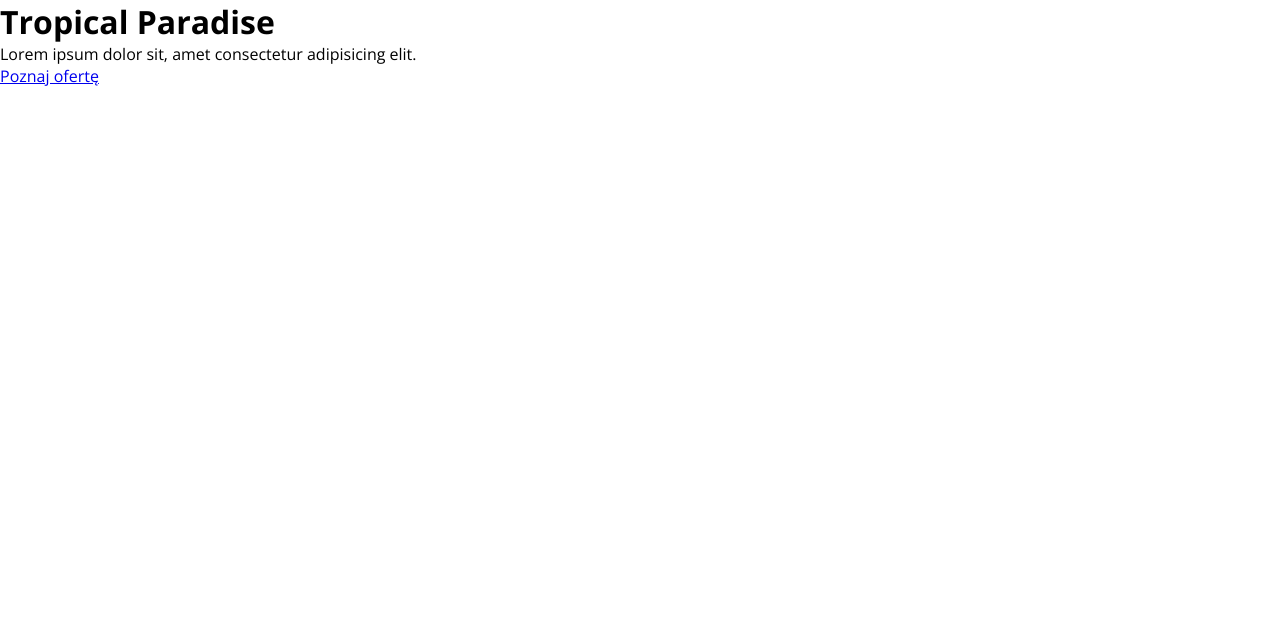
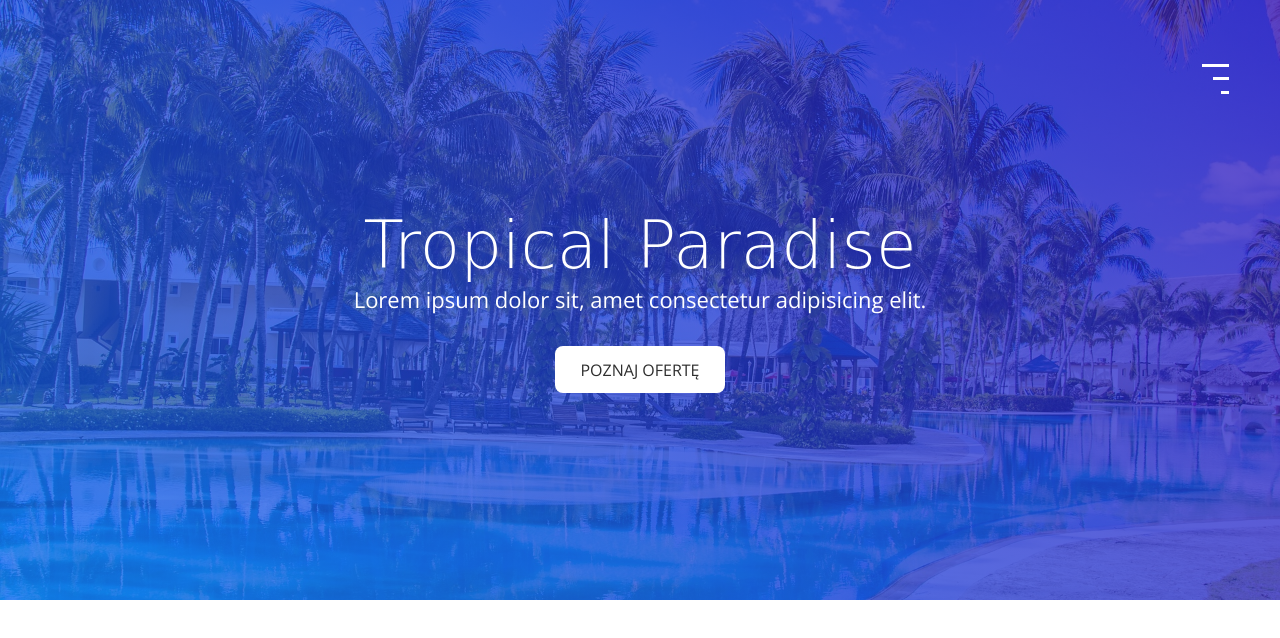
Before and after one commit to marrrcysiaaa/tropical-paradise, a plain HTML site: page index.html in a window 1280 px wide. Drawn offline with nearby package versions, Linux system fonts and the light colour scheme.

Commit message:
header cz1, cz2 + header media quieres

```diff
--- a/scss/_mixins.scss
+++ b/scss/_mixins.scss
@@ -7,3 +7,10 @@
 	transition: width 0.3s;
 
 }
+
+@mixin heroImages ($bgImg) {
+	background-image: c.$blue-gradient, url($bgImg);
+	background-size: cover;
+	background-position: center;
+	background-attachment: fixed;
+}
--- a/scss/style.scss
+++ b/scss/style.scss
@@ -35,7 +35,7 @@ body {
 	&:focus {
 		outline: none;
 		border: 1px solid rgba(255, 255, 255, 0.5);
-        border-radius: 8px;
+		border-radius: 8px;
 	}
 
 	&:hover {
@@ -71,3 +71,85 @@ body {
 		}
 	}
 }
+
+// HEADER
+
+.header {
+	position: relative;
+	display: flex;
+	justify-content: center;
+	align-items: center;
+	flex-direction: column;
+	padding: 2em;
+	height: 75vh;
+	text-align: center;
+	color: c.$pure-white;
+	@include heroImages('../img/header-mini.jpg');
+	background-attachment: scroll;
+
+	&__heading {
+		font-family: ' Dancing Script', cursive;
+		font-size: 4.8rem;
+		font-weight: 300;
+	}
+
+	&__text {
+		font-size: 1.4rem;
+	}
+
+	&__btn {
+		margin-top: 2em;
+		padding: 0.8em 1.6em;
+		background: c.$pure-white;
+		border: none;
+		border-radius: 8px;
+		color: c.$dark;
+		text-decoration: none;
+		text-transform: uppercase;
+		cursor: pointer;
+
+		&::before {
+			background-color: c.$light-white;
+		}
+	}
+}
+
+// ================================
+// MEDIA
+// ================================
+
+@media (min-width: 768px) {
+	.white-block {
+		height: 50px;
+		width: 45%;
+	}
+
+	.header {
+		&__heading {
+			font-size: 6.6rem;
+		}
+
+		&__text {
+			font-size: 2.2rem;
+		}
+
+		&__btn {
+			font-size: 1.6rem;
+		}
+	}
+}
+@media (min-width: 992px) {
+	.burger-btn {
+		top: 50px;
+		right: 50px;
+	}
+
+	.header {
+		background-image: c.$blue-gradient,url(../img/header-big.jpg);
+	}
+
+	&__heading {
+		font-size: 10rem;
+
+	}
+}
```
Also changed, not shown: css/style.css, img/header-big.jpg (added), img/header-mini.jpg (added), 1 other file.
